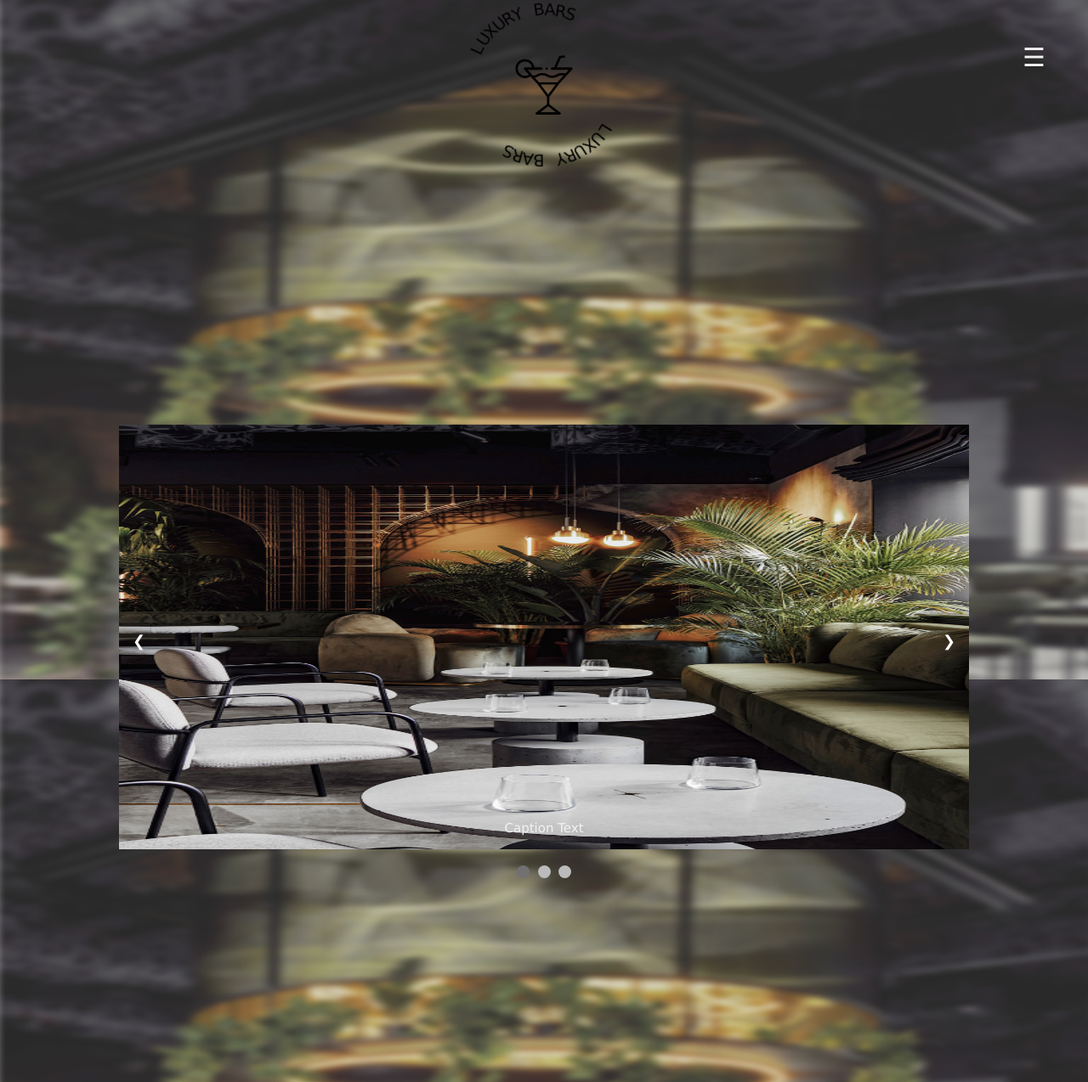
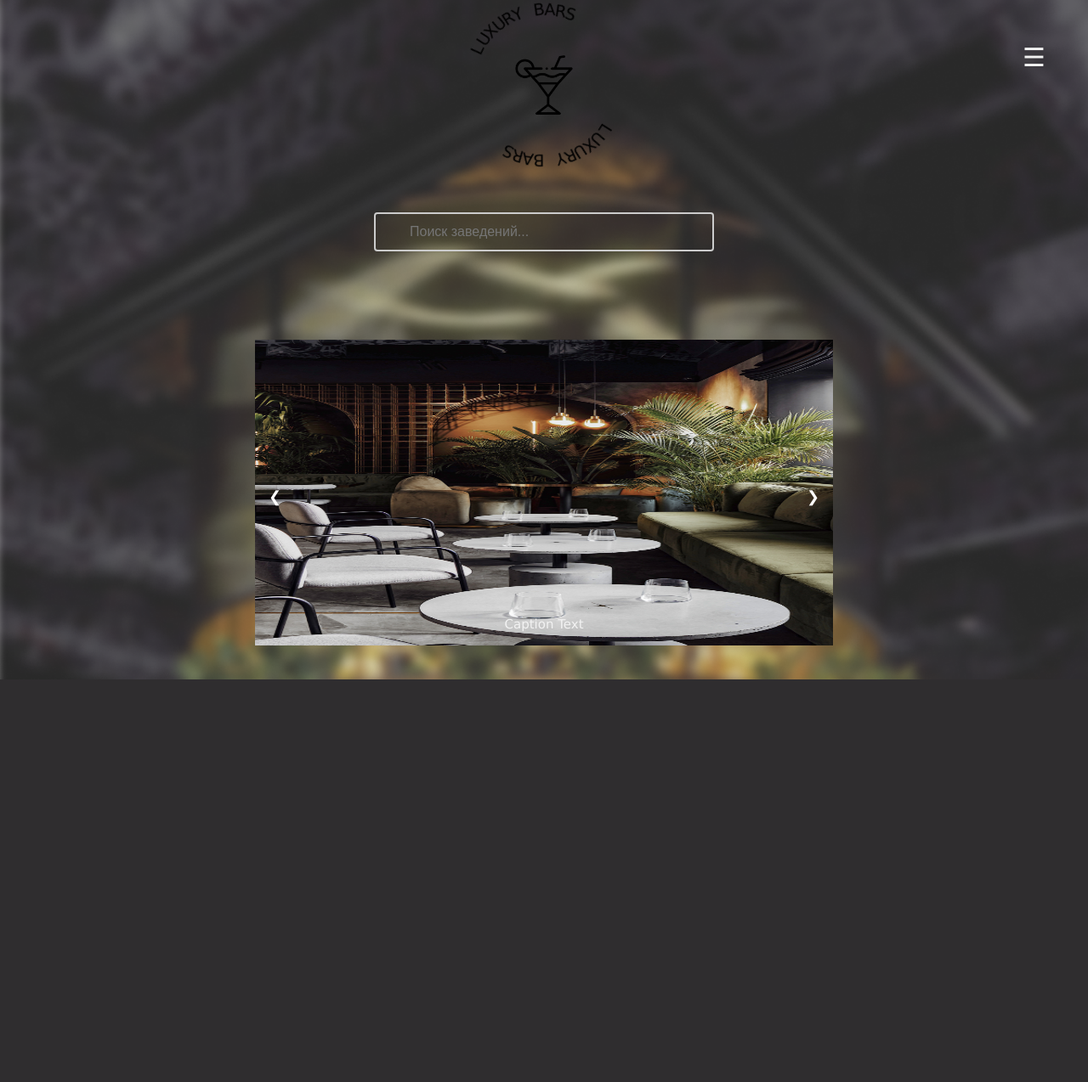
Before and after one commit to Burrowwy/portal_bars, a Django app: page / in a window 1280 px wide. Shown: the top 1274 px of the page at 85% size. After the commit the page ends 800 px from the top, so only its background shows below. Run offline with Django 4.2, Linux system fonts and the light colour scheme.

Commit message:
сделал более удобное расположение карусели

```diff
--- a/portal_bars/templates/portal/home.html
+++ b/portal_bars/templates/portal/home.html
@@ -12,10 +12,12 @@ img {vertical-align: middle;}
 
 /* Slideshow container */
 .slideshow-container {
-  top: 500px;
-  max-width: 1000px;
-  position: relative;
-  margin: auto;
+  position: absolute;
+
+     top: 50%;
+    left: 50%;
+    margin-top: -0px;
+    margin-left: -340px;
 }
 
 /* Next & previous buttons */
@@ -62,17 +64,7 @@ img {vertical-align: middle;}
 
 
 
-/* The dots/bullets/indicators */
-.dot {
-  cursor: pointer;
-  height: 15px;
-  width: 15px;
-  margin: 500px 2px;
-  background-color: #bbb;
-  border-radius: 50%;
-  display: inline-block;
-  transition: background-color 0.6s ease;
-}
+
 
 .active, .dot:hover {
   background-color: #717171;
@@ -141,6 +133,27 @@ img {vertical-align: middle;}
     text-transform: uppercase;/*большие буквы*/
     transform-origin: 0 100px;/*точка исхода трансформации*/
 }
+ input[type=text] {
+
+     position: absolute;
+     top: 50%;
+    left: 50%;
+    margin-top: -150px;
+    margin-left: -200px;
+
+    width: 400px;
+    box-sizing: border-box;
+    border: 2px solid #ccc;
+    border-radius: 4px;
+    font-size: 16px;
+    background-color: rgba(255, 255, 255, 0);
+    background-position: 10px 10px;
+    background-repeat: no-repeat;
+    padding: 12px 20px 12px 40px;
+
+}
+
+
 
  @keyframes animate {
     0%
@@ -152,6 +165,14 @@ img {vertical-align: middle;}
         transform: rotate(0deg);
     }
 }
+ .gallery2 {
+     align-content: center;
+     overflow: hidden;
+     width: 680px;
+     height: 360px;
+
+ }
+
 
 
 /* On smaller screens, decrease text size */
@@ -173,27 +194,25 @@ img {vertical-align: middle;}
     </div>
     </div>
 </div>
-{% for project in projects %}
 
-<img src="{{ project.image.url }}"height="40" width="40" alt="">
-
-{% endfor %}
-
+<form>
+  <input type="text" name="search" placeholder="Поиск заведений...">
+</form>
 
 <div class="slideshow-container">
 
 <div class="mySlides fade">
-  <img src="{% static 'img/image 3.png' %}"height="500" style="width: 100%">
+  <img  class="gallery2" src="{% static 'img/image 3.png' %}">
   <div class="text">Caption Text</div>
 </div>
 
 <div class="mySlides fade">
-  <img src="{% static 'img/image 4.png' %}" height="500" style="width: 100%">
+  <img class="gallery2" src="{% static 'img/image 4.png' %}" >
   <div class="text">Caption Two</div>
 </div>
 
 <div class="mySlides fade">
-  <img src="{% static 'img/image 1.png' %}" height="500" style="width: 100%">
+  <img class="gallery2" src="{% static 'img/image 1.png' %}" >
   <div class="text">Caption Three</div>
 </div>
 
```
